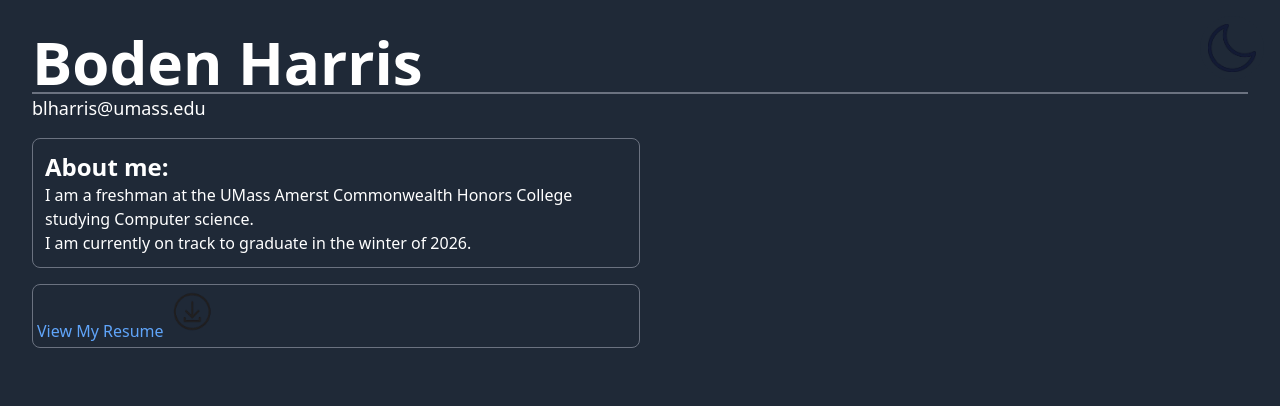
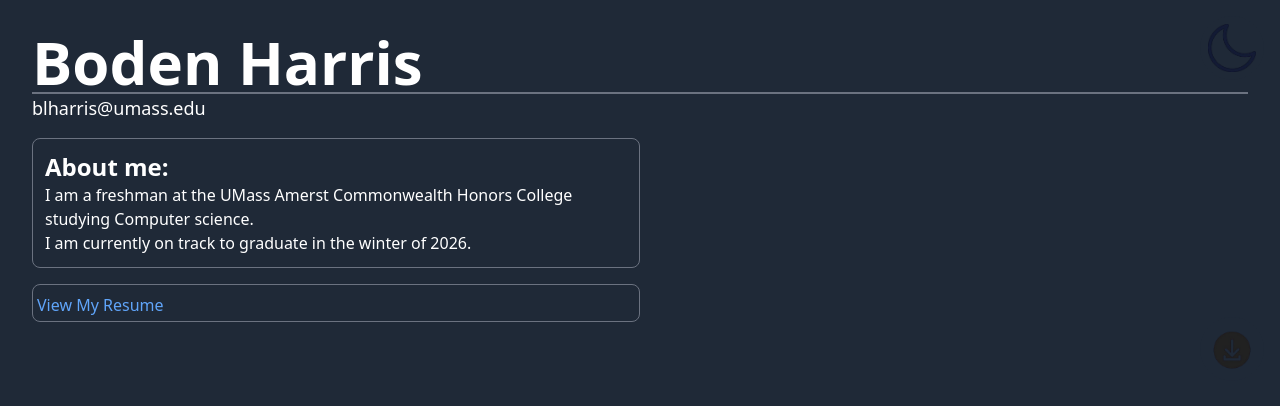
Before and after one commit to bodenharris/learrning-sveltekit, a SvelteKit app: page / in a window 1280 px wide. Shown: the top 406 px of the page. Built offline with nearby package versions, Linux system fonts and the light colour scheme.

Commit message:
positioned download button

```diff
--- a/src/routes/+page.svelte
+++ b/src/routes/+page.svelte
@@ -11,7 +11,7 @@
     $: borderColor = nightMode ? borderColors[1] : borderColors[0];
     $: hoverColor = nightMode ? hoverColors[1] : hoverColors[0];
     $: nightModeIcon = nightMode ? 'moonClipart.png' : 'sunClipart.png';
-    $: downloadIcon = nightMode ? 'downloadLight.png' : 'downloadDark.png';
+    $: downloadIcon = nightMode ?  'downloadDark.png' : 'downloadLight.png';
 
     function toggleNightMode() {
         nightMode = !nightMode;
@@ -33,10 +33,12 @@
         I am a freshman at the UMass Amerst Commonwealth Honors College studying Computer science.<br>I am currently on track to graduate in the winter of 2026.
     </p>
     <p class=" mt-4 border {borderColor} rounded-lg w-1/2 h-auto p-1" >
-        <a href="Boden Harris - Resume.pdf" class="text-blue-400 mt-4 inline-block hover:text-blue-600">
+        <a href="Boden Harris - Resume.pdf" class="text-blue-400 mt-1 inline-block hover:text-blue-600">
             View My Resume
         </a>
-        <button>
+        <button
+        class="absolute w-16 h-16 right-4 flex items-center justify-center rounded-full {bgColor} {hoverColor} focus:outline-none focus:ring-2 focus:ring-blue-500 transition"
+        aria-label="Download Resume">
             <img src={downloadIcon} alt="Download Icon" class="w-[48px] h-[48px]">
         </button>
     </p>
```
